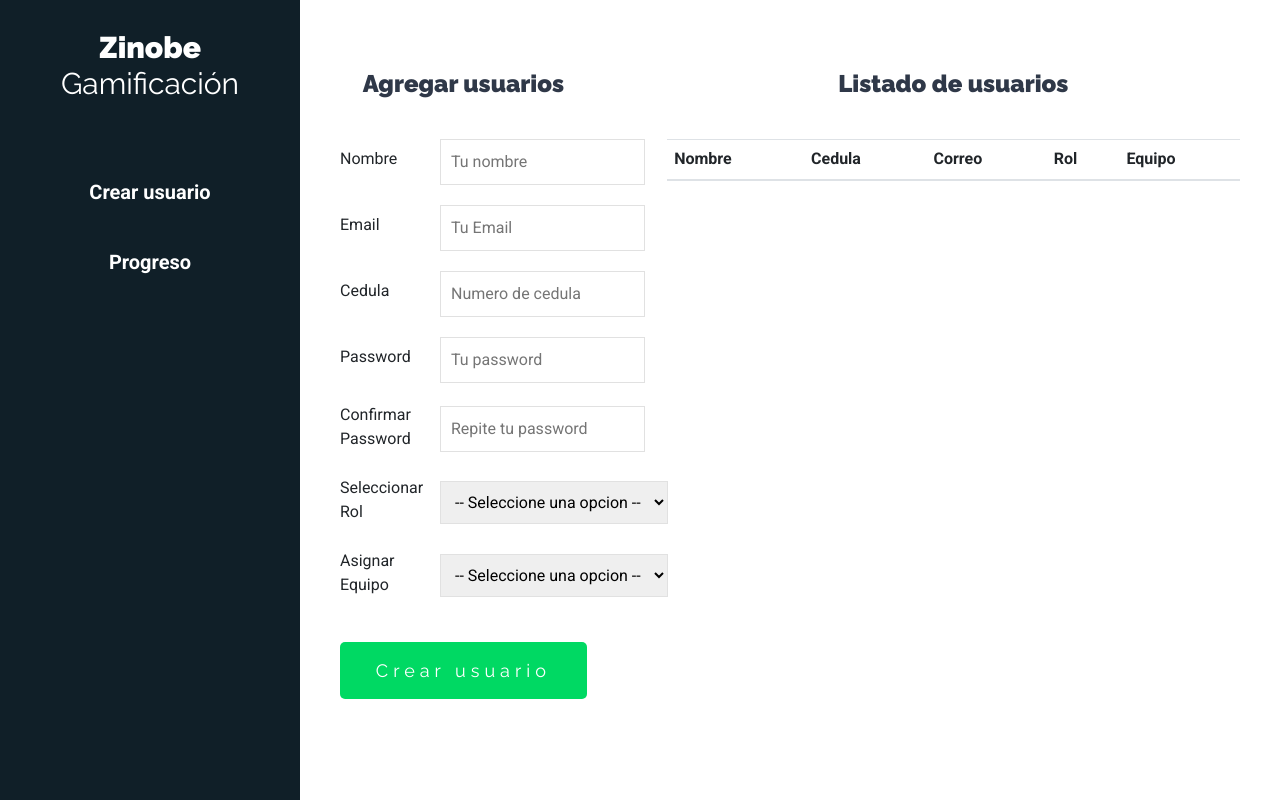
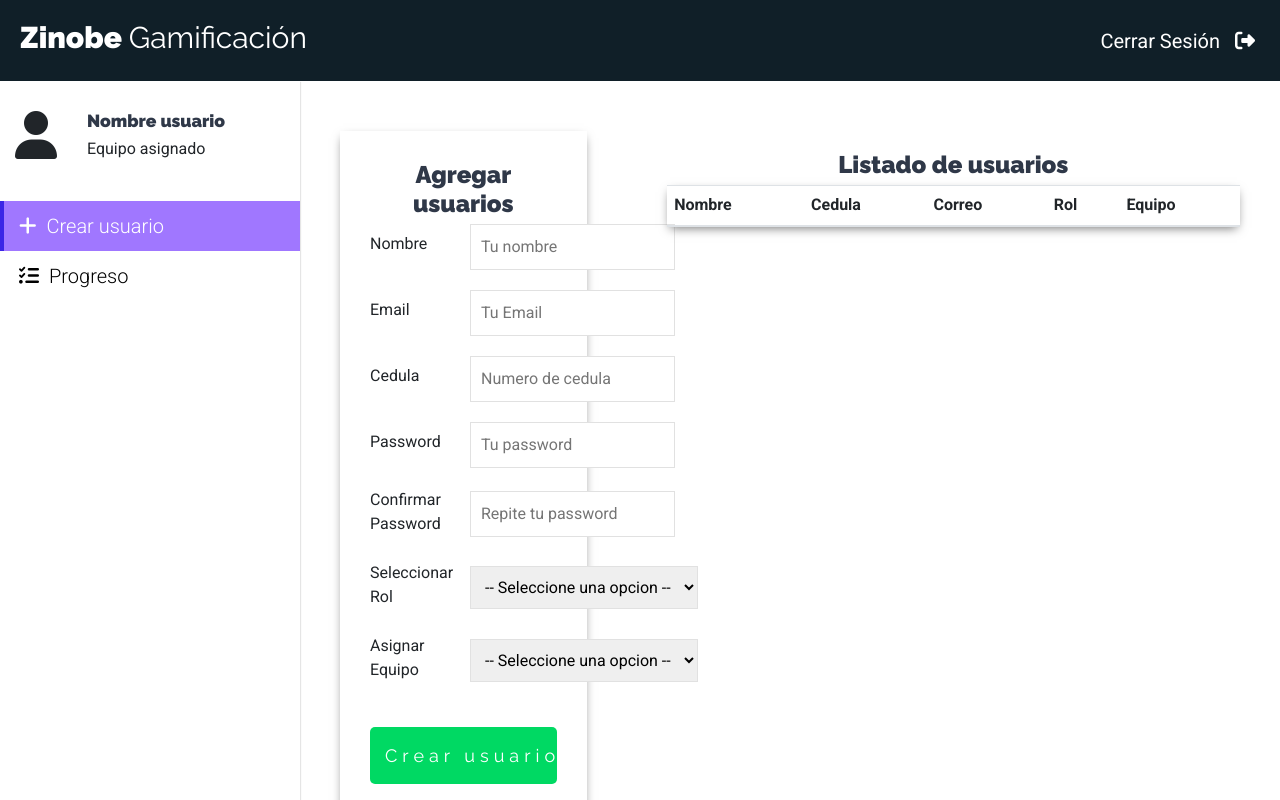
Before and after one commit to john1199/RetoZinobe, a React (Create React App) app: page /admin in a window 1280 px wide. Shown: the top 800 px of the page. Built offline with nearby package versions, Linux system fonts and the light colour scheme.

Commit message:
se cambio toda la cara visual del reto

```diff
--- a/src/App.js
+++ b/src/App.js
@@ -15,7 +15,6 @@ function App() {
           <Route exact path="/admin" component={Proyectos}/>
           <Route path='/progreso' component={Progreso}/>
           <Route path='/usuario' component={Usuario}/>
-
       </Switch>
     </Router>
   );
--- a/src/Components/Layout/Header.js
+++ b/src/Components/Layout/Header.js
@@ -3,22 +3,20 @@ import React from 'react'
 
 const Header = () => {
     return (
-        <div className="container-fluid sin-padding">
-            <header className="header-padding">
-                <div className="row">
-                    <div className="col-md-8">
-                        <h3>Bienvenido "nombre usuario"</h3>
-                        <h3>Proyecto asignado</h3>
-                    </div>
-                    <div className="col-md-4 text-center">
-                        <i class="fas fa-user fa-3x"></i>
-                        <div className="progress mt-4">
-                            <div className="progress-bar bg-success" role="progressbar" aria-valuenow="25" aria-valuemin="0" aria-valuemax="100"></div>
-                        </div>
-                    </div>
+        <header className="header">
+            <nav class="navbar navbar-expand-lg">
+                <h1 className="titulo-proyectos">Zinobe <span>Gamificación</span></h1>
+
+                <div class="collapse navbar-collapse" id="navbarNav">
+                    <ul class="navbar-nav ml-auto">
+                        <li class="nav-item active">
+                            <a class="nav-link cerrar" href="#">Cerrar Sesión<i class="fas fa-sign-out-alt ml-4"></i> <span class="sr-only">(current)</span></a>
+                        </li>
+                    </ul>
                 </div>
-            </header>
-        </div>
+
+            </nav>
+        </header>
      );
 }
 
--- a/src/Components/Layout/Sidebar.js
+++ b/src/Components/Layout/Sidebar.js
@@ -5,20 +5,34 @@ import {Link} from 'react-router-dom';
 const Sidebar = () => {
     return (
         <Fragment>
-            <aside>
-            <h1 className="titulo-proyectos">Zinobe <span>Gamificación</span></h1>
-
-            <ul className="nav flex-column text-center">
-                <Link className="nav-link mt-5"  to={'/admin'}>
+            <aside className="aside">
+                <nav className="side-navbar">
+                    <div id="navbarNav">
+                        <div className="usuario d-flex align-items-stretch">
+                            <div>
+                                <i class="fas fa-user fa-3x"></i>
+                            </div>
+                            <div className="ml-5">
+                                <h1 className="h3">Nombre usuario</h1>
+                                <p>Equipo asignado</p>
+                            </div>
+                        </div>
+                        <ul className="nav flex-column">
+                            <li className="active">
+                                <Link className="nav-link"  to={'/admin'}>
+                                    <i class="fas fa-plus mr-3"></i>
                                     Crear usuario
                                 </Link>
-                <Link className="nav-link mt-5"  to={'/progreso'}>
+                            </li>
+                            <li>
+                                <Link className="nav-link"  to={'/progreso'}>
+                                    <i class="fas fa-tasks mr-3"></i>
                                     Progreso
                                 </Link>
-                <li className="nav-item cerrar-sesion">
-                    <a className="nav-link mt-5 cerrar" href="#">Cerrar Sesión</a>
                             </li>
                         </ul>
+                    </div>
+                </nav>
             </aside>
         </Fragment>
      );
--- a/src/Components/Proyecto/Admin.js
+++ b/src/Components/Proyecto/Admin.js
@@ -1,7 +1,8 @@
-import React,{useState} from 'react';
+import React,{useState, Fragment} from 'react';
 import Sidebar from '../Layout/Sidebar';
 import NuevoUsuario from './NuevoUsuario';
 import ListadoUsuarios from './Listado';
+import Header from '../Layout/Header';
 
 const Proyectos = () => {
     //arreglo de usuarios
@@ -16,6 +17,8 @@ const Proyectos = () => {
     }
 
     return (
+        <Fragment>
+               <Header/>
             <div className="contenedor-app">
                 <Sidebar/>
 
@@ -29,7 +32,7 @@ const Proyectos = () => {
 
                         <div className="contenedor-tareas col-md-8">
                             <h2 className="mt-5">Listado de usuarios</h2>
-                            <table className="table table-striped">
+                                <table className="table table-striped sombra">
                                     <thead>
                                         <th scope="col">Nombre</th>
                                         <th scope="col">Cedula</th>
@@ -50,6 +53,7 @@ const Proyectos = () => {
                     </main>
                 </div>
             </div>
+        </Fragment>
      );
 }
 
--- a/src/Components/Proyecto/NuevoUsuario.js
+++ b/src/Components/Proyecto/NuevoUsuario.js
@@ -82,7 +82,7 @@ const NuevoUsuario = ({CrearUsuario}) => {
         }
     return (
         <Fragment>
-            <div className="mt-5">
+            <div className="mt-3 sombra">
                 <h2>Agregar usuarios</h2>
                 <form
                     onSubmit={onSubmit}
--- a/src/Components/Proyecto/Progreso.js
+++ b/src/Components/Proyecto/Progreso.js
@@ -1,13 +1,17 @@
-import React from 'react'
+import React, {Fragment} from 'react'
 import Sidebar from '../Layout/Sidebar';
+import Header from '../Layout/Header';
 
 
 const Progreso = () => {
     return (
-        <div className="contenedor-app">
-            <Sidebar/>
-            <h1>Este es el progreso</h1>
-        </div>
+        <Fragment>
+            <Header/>
+            <div className="contenedor-app">
+                <Sidebar/>
+                <h1>Este es el progreso de los usuarios</h1>
+            </div>
+        </Fragment>
      );
 }
 
--- a/src/index.css
+++ b/src/index.css
@@ -27,11 +27,9 @@ body {
   font-family: var(--textFont);
 }
 
-
 h1, h2 {
   font-family: var(--headingFont);
   font-weight: 900;
-  margin: 0 0 4rem 0;
   text-align: center;
   color: var(--gris2);
 }
@@ -59,14 +57,19 @@ a {
 .header-padding{
   padding: 30px;
 }
-
-.cerrar-sesion{
-  margin-top: 600px;
+.navbar{
+  background-color: var(--fondo);
+  padding: 20px;
+}
+.cerrar{
+  color: white!important;
 }
 .cerrar:hover{
   color:rgb(230, 78, 78)!important;
 }
-
+.usuario{
+  padding: 30px 15px;
+}
 .bg-success {
   background-color: #28a745!important;
   width: 25%;
@@ -113,15 +116,35 @@ a {
 }
 .nav-link{
   font-size: 20px;
-  color: white;
-  font-weight: bold;
+  color: black;
   transition: .5s ease;
 }
-.nav-link:hover{
-  color: white;
-  font-size: 22px;
+
+nav.side-navbar ul li.active>a {
+  background: #a077ff;
+  color: #fff;
+  border-left: 4px solid #3b25e6;
+}
+nav.side-navbar ul li a {
+  padding: 10px 15px;
+  text-decoration: none;
+  display: block;
+  font-weight: 300;
+  border-left: 4px solid transparent;
 }
 
+nav.side-navbar ul li a:hover  {
+  text-decoration: none;
+  color: white;
+  background-color: #a077ff;
+  border-left: 4px solid #3b25e6;
+}
+.aside{
+  box-shadow: 1px 1px 1px rgba(0,0,0,0.1);
+}
+.h3{
+  font-weight: bold;
+}
 @media (min-width: 768px) {
   .contenedor-app {
       display: flex;
@@ -129,7 +152,7 @@ a {
   }
 
   aside {
-      background-color: var(--fondo);
+      background-color: #ffffff;
       flex: 0 0 300px;
   }
   .seccion-principal {
@@ -143,10 +166,6 @@ a {
 
 
 /* BARRA LATERAL */
-aside  {
-  padding: 3rem;
-}
-
 .formulario-nuevo-proyecto {
   margin-top: 6rem;
 }
@@ -242,11 +261,13 @@ aside  {
   -webkit-box-shadow: 0px 4px 10px -3px rgba(117,117,117,1);
   -moz-box-shadow: 0px 4px 10px -3px rgba(117,117,117,1);
   box-shadow: 0px 4px 10px -3px rgba(117,117,117,1);
+  padding: 30px;
 }
 .sombra-dark {
   -webkit-box-shadow: 0px 6px 11px -8px rgba(0,0,0,0.9);
   -moz-box-shadow: 0px 6px 11px -8px rgba(0,0,0,0.9);
   box-shadow: 0px 6px 11px -8px rgba(0,0,0,0.9);
+  padding: 30px;
 }
 .tarea .acciones .btn:first-of-type {
   margin-right: 1rem;
```
Lines whose indentation alone changed are shown as unchanged.
